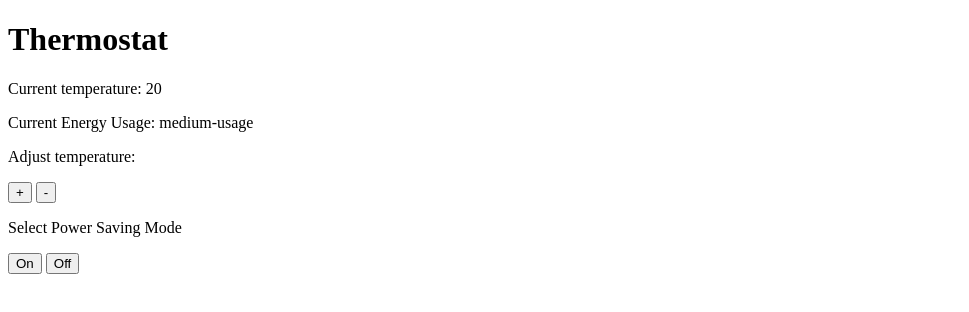
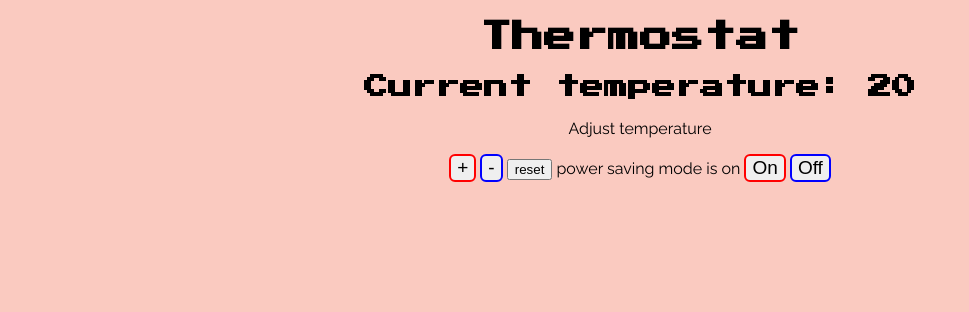
Before and after one commit to funmia/thermostat-challenge, a plain HTML site: page index.html in a window 1280 px wide. Shown: the whole page, without its empty margins (0-969 px from the left). Drawn offline with Linux system fonts and the light colour scheme.

Commit message:
Adds css styles to thermostat

```diff
--- a/index.html
+++ b/index.html
@@ -3,31 +3,27 @@
 <head>
   <meta charset="utf-8">
   <link href="style.css" rel="stylesheet">
+
+  <link rel="stylesheet" href="https://fonts.googleapis.com/css?family=Press+Start+2P|Raleway">
   <title>Thermostat</title>
 </head>
 <body>
   <h1>Thermostat</h1>
 
-<div class="temperature">
-<p id="temperature"> Current temperature: 20</p>
-</div>
+<section>
+  <h1 id="temperature"> Current temperature: 20</h1>
 
-<div class="energy-usage">
-<p id="energy-usage"> Current Energy Usage: medium-usage </p>
-</div>
+  <p>
+    <p>Adjust temperature</p>
+    <button type="button" class="button button-up" id="temperature-up">+</button>
+    <button type="button" class="button button-down" id="temperature-down">-</button>
+    <button id="temperature-reset">reset</button>
+    power saving mode is <span id="power-saving-status">on</span>
+    <button type="button" class="button psm-on" id="powersaving-on">On</button>
+    <button type="button" class="button psm-off" id="powersaving-off">Off</button>
+  </p>
+</section>
 
-<div class="temperature-buttons">
-  <p>Adjust temperature:</p>
-<button type="button" id="up">+</button>
-<button type="button" id="down">-</button>
-</div>
-
-<div class="power-saving-mode">
-  <p>Select Power Saving Mode</p>
-<button type="button" id="psm-on">On</button>
-<button type="button" id="psm-off">Off</button>
-</div>
-
-  <script src="src/thermostat.js"></script>
+<script src="src/thermostat.js"></script>
 
 </body>
--- a/style.css
+++ b/style.css
@@ -0,0 +1,21 @@
+body {
+  background: #FACAC0;
+  font-family: 'Raleway', sans-serif;
+  text-align: center;
+}
+
+h1 {
+  font-family: 'Press Start 2P', cursive;
+}
+
+.button-up, .psm-on {
+  border-radius: 6px;
+  border: 2px solid red;
+  font-size: 19px;
+}
+
+.button-down, .psm-off {
+  border-radius: 6px;
+  border: 2px solid blue;
+  font-size: 19px;
+}
```
